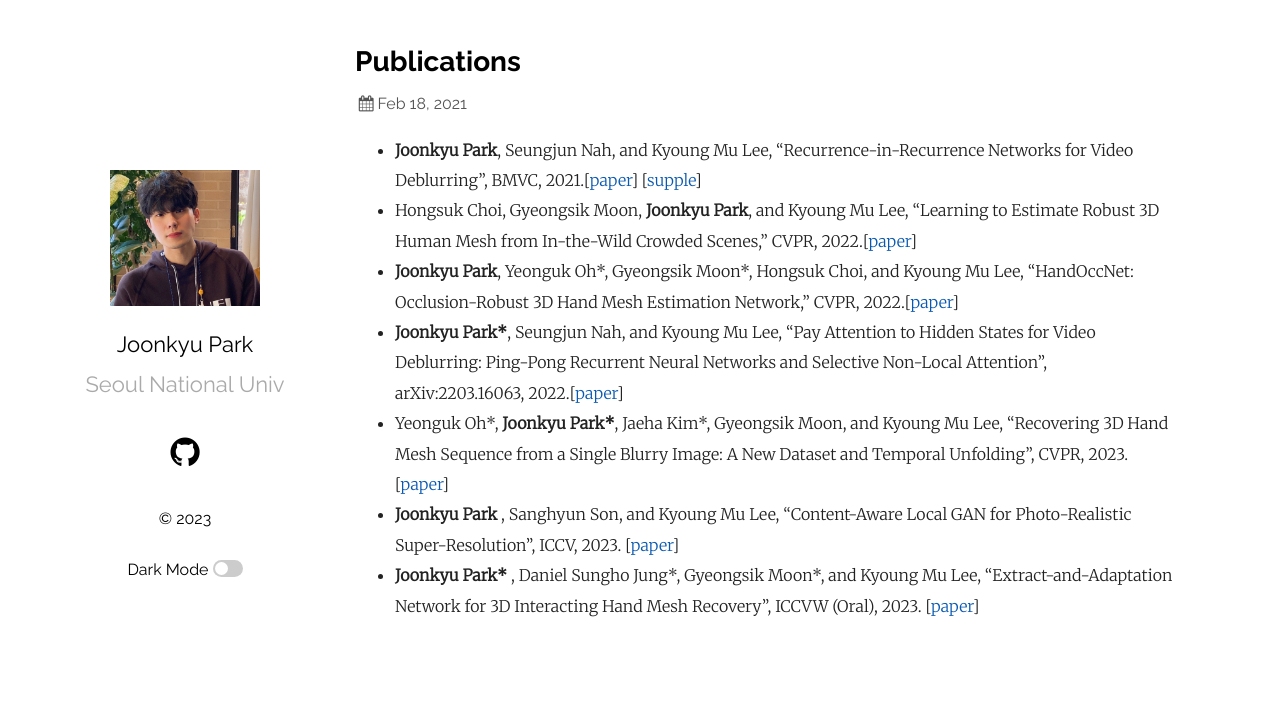
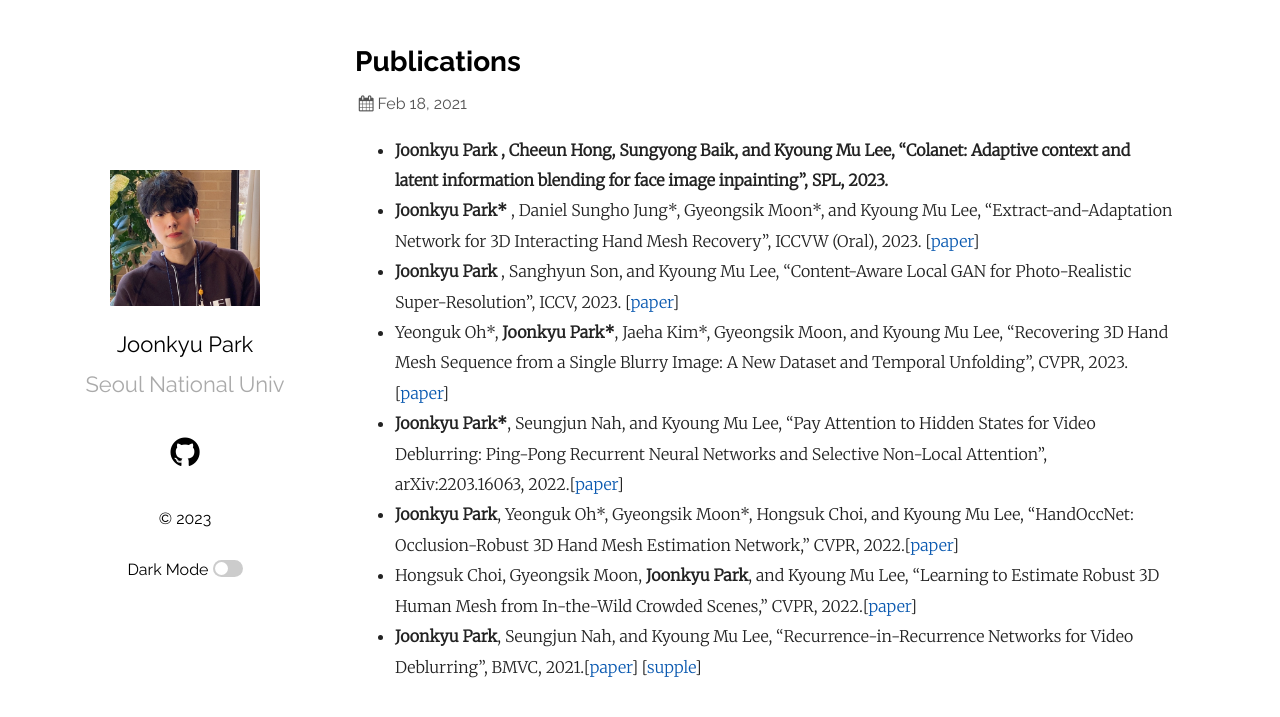
Before and after one commit to jkpark0825/jkpark0825_2.github.io, a Jekyll site: the page built from _posts/2021-10-18-welcome-to-jekyll.markdown, in a window 1280 px wide. Shown: the top 717 px of the page. Built offline with Jekyll 4.4.1, drawn with Linux system fonts in a browser that asks for light colours.

Commit message:
Update 2021-10-18-welcome-to-jekyll.markdown

```diff
--- a/_posts/2021-10-18-welcome-to-jekyll.markdown
+++ b/_posts/2021-10-18-welcome-to-jekyll.markdown
@@ -3,14 +3,17 @@ layout: post
 title:  "Publications"
 date:   2021-02-18 14:59:54 +0900
 ---
-- <strong>Joonkyu Park</strong>, Seungjun Nah, and Kyoung Mu Lee, “Recurrence-in-Recurrence Networks for Video Deblurring”, BMVC, 2021.[[paper](https://www.bmvc2021-virtualconference.com/assets/papers/0149.pdf)] [[supple](https://www.bmvc2021-virtualconference.com/assets/supp/0149_supp.zip)]
-- Hongsuk Choi, Gyeongsik Moon, <strong>Joonkyu Park</strong>, and Kyoung Mu Lee, "Learning to Estimate Robust 3D Human Mesh from In-the-Wild Crowded Scenes," CVPR, 2022.[[paper](https://arxiv.org/pdf/2104.07300.pdf)]
-- <strong>Joonkyu Park</strong>, Yeonguk Oh\*, Gyeongsik Moon\*, Hongsuk Choi, and Kyoung Mu Lee, “HandOccNet: Occlusion-Robust 3D Hand Mesh Estimation Network,” CVPR, 2022.[[paper](https://arxiv.org/abs/2203.14564)]
-- <strong>Joonkyu Park*</strong>, Seungjun Nah, and Kyoung Mu Lee, "Pay Attention to Hidden States for Video Deblurring: Ping-Pong Recurrent Neural Networks and Selective Non-Local Attention", arXiv:2203.16063, 2022.[[paper](https://arxiv.org/abs/2203.16063)]
+- <strong><strong>Joonkyu Park </strong>, Cheeun Hong, Sungyong Baik, and Kyoung Mu Lee, "Colanet: Adaptive context
+and latent information blending for face image inpainting", SPL, 2023.
+- <strong>Joonkyu Park* </strong>, Daniel Sungho Jung\*, Gyeongsik Moon\*, and Kyoung Mu Lee, "Extract-and-Adaptation Network for 3D Interacting Hand Mesh Recovery", ICCVW (Oral), 2023. [[paper](https://openaccess.thecvf.com/content/ICCV2023W/CV4Metaverse/papers/Park_Extract-and-Adaptation_Network_for_3D_Interacting_Hand_Mesh_Recovery_ICCVW_2023_paper.pdf)]
+- <strong>Joonkyu Park </strong>, Sanghyun Son, and Kyoung Mu Lee, "Content-Aware Local GAN for Photo-Realistic Super-Resolution", ICCV, 2023. [[paper](https://openaccess.thecvf.com/content/ICCV2023/papers/Park_Content-Aware_Local_GAN_for_Photo-Realistic_Super-Resolution_ICCV_2023_paper.pdf)]
 - Yeonguk Oh\*, <strong>Joonkyu Park*</strong>, Jaeha Kim\*, Gyeongsik Moon, and Kyoung Mu Lee, "Recovering 3D Hand Mesh Sequence from a Single Blurry Image:
 A New Dataset and Temporal Unfolding", CVPR, 2023. [[paper](https://arxiv.org/pdf/2303.15417.pdf)]
-- <strong>Joonkyu Park </strong>, Sanghyun Son, and Kyoung Mu Lee, "Content-Aware Local GAN for Photo-Realistic Super-Resolution", ICCV, 2023. [[paper](https://openaccess.thecvf.com/content/ICCV2023/papers/Park_Content-Aware_Local_GAN_for_Photo-Realistic_Super-Resolution_ICCV_2023_paper.pdf)]
-- <strong>Joonkyu Park* </strong>, Daniel Sungho Jung\*, Gyeongsik Moon\*, and Kyoung Mu Lee, "Extract-and-Adaptation Network for 3D Interacting Hand Mesh Recovery", ICCVW (Oral), 2023. [[paper](https://openaccess.thecvf.com/content/ICCV2023W/CV4Metaverse/papers/Park_Extract-and-Adaptation_Network_for_3D_Interacting_Hand_Mesh_Recovery_ICCVW_2023_paper.pdf)]
+- <strong>Joonkyu Park*</strong>, Seungjun Nah, and Kyoung Mu Lee, "Pay Attention to Hidden States for Video Deblurring: Ping-Pong Recurrent Neural Networks and Selective Non-Local Attention", arXiv:2203.16063, 2022.[[paper](https://arxiv.org/abs/2203.16063)]
+- <strong>Joonkyu Park</strong>, Yeonguk Oh\*, Gyeongsik Moon\*, Hongsuk Choi, and Kyoung Mu Lee, “HandOccNet: Occlusion-Robust 3D Hand Mesh Estimation Network,” CVPR, 2022.[[paper](https://arxiv.org/abs/2203.14564)]
+- Hongsuk Choi, Gyeongsik Moon, <strong>Joonkyu Park</strong>, and Kyoung Mu Lee, "Learning to Estimate Robust 3D Human Mesh from In-the-Wild Crowded Scenes," CVPR, 2022.[[paper](https://arxiv.org/pdf/2104.07300.pdf)]
+- <strong>Joonkyu Park</strong>, Seungjun Nah, and Kyoung Mu Lee, “Recurrence-in-Recurrence Networks for Video Deblurring”, BMVC, 2021.[[paper](https://www.bmvc2021-virtualconference.com/assets/papers/0149.pdf)] [[supple](https://www.bmvc2021-virtualconference.com/assets/supp/0149_supp.zip)]
+
 
 
 [jekyll-docs]: http://jekyllrb.com/docs/home
```
